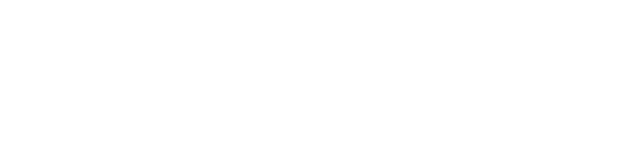
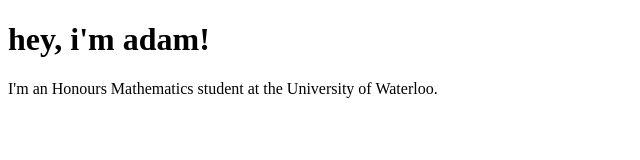
Before and after one commit to adam-han/personal-website, a plain HTML site: page index.html in a window 1280 px wide. Shown: the whole page, without its empty margins (0-640 px from the left). Drawn offline with Linux system fonts and the light colour scheme.

Commit message:
starting index.html

```diff
--- a/index.html
+++ b/index.html
@@ -4,9 +4,18 @@
     <meta charset="UTF-8">
     <meta http-equiv="X-UA-Compatible" content="IE=edge">
     <meta name="viewport" content="width=device-width, initial-scale=1.0">
+    <link rel="preconnect" href="https://fonts.googleapis.com">
+    <link rel="preconnect" href="https://fonts.gstatic.com" crossorigin>
+    <link href="https://fonts.googleapis.com/css2?family=Inconsolata&display=swap" rel="stylesheet">
     <title>adam han</title>
 </head>
 <body>
+    <h1>
+        hey, i'm adam!
+    </h1>
+    <p>
+        I'm an Honours Mathematics student at the University of Waterloo.
+    </p>
 
 </body>
 </html>
```
